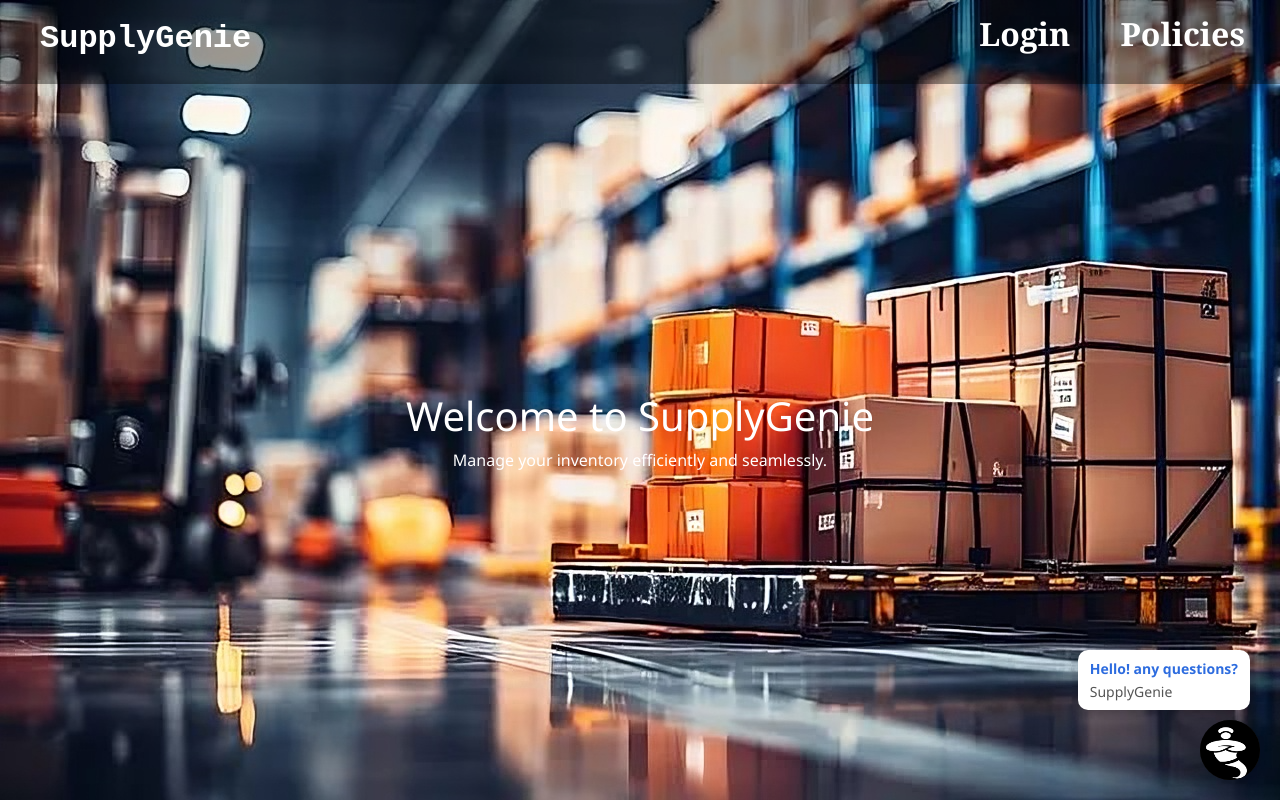
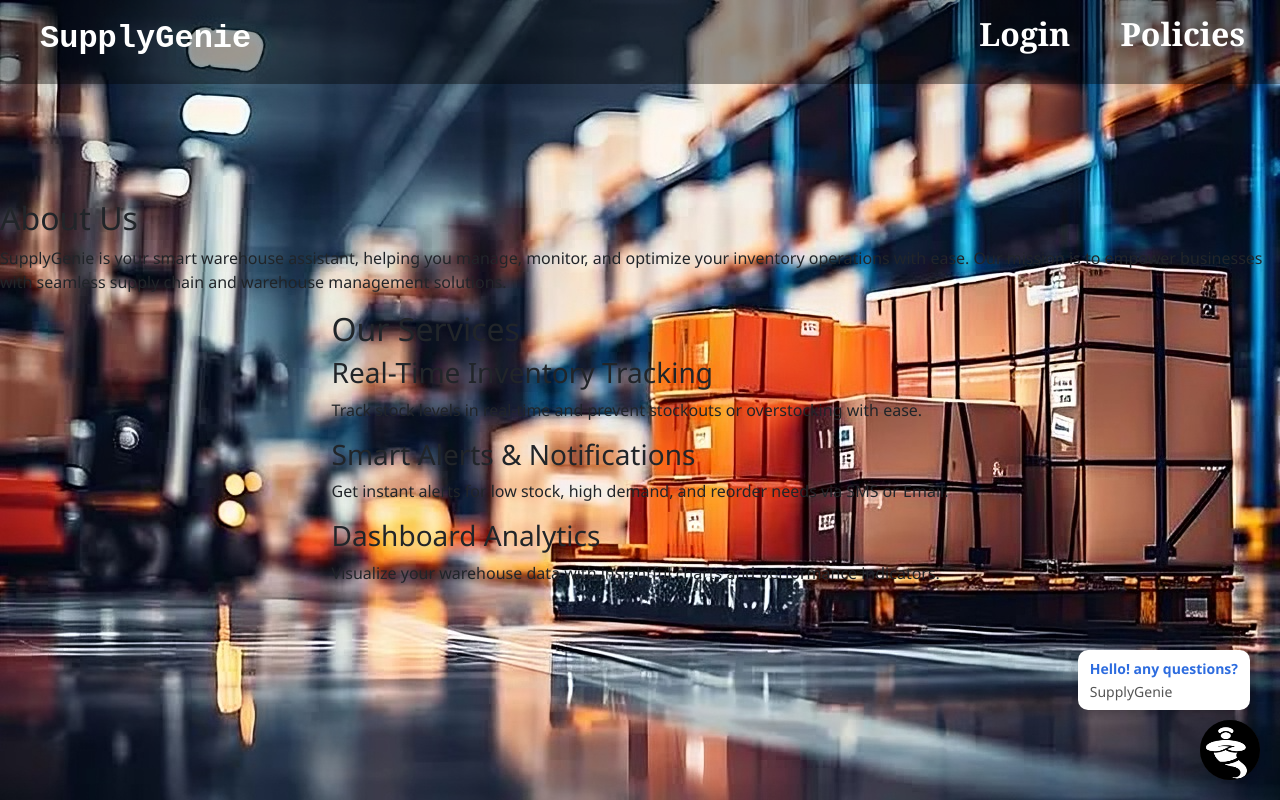
Before and after one commit to AbhishekMamgain7/SupplyGenie, a React (Vite) app in the folder FrontEnd/: page / in a window 1280 px wide. Built offline with nearby package versions, Linux system fonts and the light colour scheme.

Commit message:
Add files via upload

```diff
--- a/FrontEnd/src/Homepage.jsx
+++ b/FrontEnd/src/Homepage.jsx
@@ -1,10 +1,12 @@
 import React from "react";
 import { Link } from "react-router-dom";
 import "./Homepage.css";
+
 const Homepage = () => {
   return (
     <div className="background-container">
       <div className="back"></div>
+
       <header className="header">
         <div className="header-title">SupplyGenie</div>
         <nav className="header-nav">
@@ -22,11 +24,45 @@ const Homepage = () => {
           </ul>
         </nav>
       </header>
-      {/* Add content for homepage */}
-      <div className="homepage-content">
-        <h1>Welcome to SupplyGenie</h1>
-        <p>Manage your inventory efficiently and seamlessly.</p>
-      </div>
+
+      {/* About Us Section */}
+      <section className="about-us">
+        <h2>About Us</h2>
+        <p>
+          SupplyGenie is your smart warehouse assistant, helping you manage,
+          monitor, and optimize your inventory operations with ease. Our mission
+          is to empower businesses with seamless supply chain and warehouse
+          management solutions.
+        </p>
+      </section>
+
+      {/* Services Section */}
+      <section className="services">
+        <h2>Our Services</h2>
+        <div className="service-cards">
+          <div className="service-card">
+            <h3>Real-Time Inventory Tracking</h3>
+            <p>
+              Track stock levels in real-time and prevent stockouts or
+              overstocking with ease.
+            </p>
+          </div>
+          <div className="service-card">
+            <h3>Smart Alerts & Notifications</h3>
+            <p>
+              Get instant alerts for low stock, high demand, and reorder needs
+              via SMS or Email.
+            </p>
+          </div>
+          <div className="service-card">
+            <h3>Dashboard Analytics</h3>
+            <p>
+              Visualize your warehouse data with insightful charts and
+              performance indicators.
+            </p>
+          </div>
+        </div>
+      </section>
     </div>
   );
 };
```
